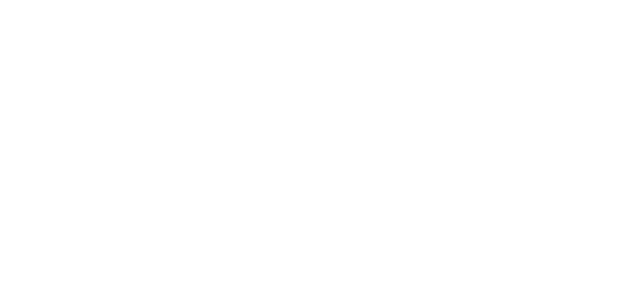
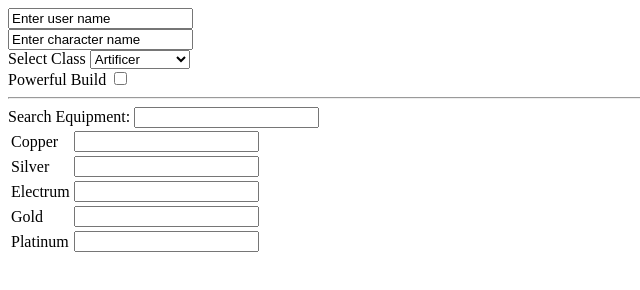
Before and after one commit to mgimp/carry-weight-app, a plain HTML site: page index.html in a window 1280 px wide. Shown: the whole page, without its empty margins (0-640 px from the left). Drawn offline with Linux system fonts and the light colour scheme.

Commit message:
Basic web page setup
As the title suggests - I set up the basic webpage in html.

The included elements need formatting of course, and will eventually be divided into different pages. This gives a rough outline for how the app could be structured as well as a testing ground for javascript testing.

```diff
--- a/index.html
+++ b/index.html
@@ -6,12 +6,81 @@
     <meta charset="utf-8">
     <meta http-equiv="X-UA-Compatible" content="IE=edge">
     <meta name="viewport" content="width=device-width, initial-scale=1">
-    <link rel="stylesheet" href="/style.css">
-    <script src="/script.js" defer></script>
+    <link rel="stylesheet" href="./style.css">
+    <script src="./script.js" defer></script>
 
   </head>
 
   <body>
+    <section name="character-entry">
+
+      <input name="user-name" type="text" value="Enter user name">
+      <br>
+
+      <input name="character-name" type="text" value="Enter character name">
+      <br>
+
+      <label for="class-list">Select Class</label>
+      <select name="class-list">
+        <option>Artificer</option>
+        <option>Barbarian</option>
+        <option>Bard</option>
+        <option>Blood Hunter</option>
+        <option>Cleric</option>
+        <option>Druid</option>
+        <option>Fighter</option>
+        <option>Monk</option>
+        <option>Paladin</option>
+        <option>Ranger</option>
+        <option>Rogue</option>
+        <option>Sorcerer</option>
+        <option>Warlock</option>
+        <option>Wizard</option>
+      </select>
+      <br>
+
+      <label for="powerful-build">Powerful Build</label>
+      <input name="powerful-build" type="checkbox">
+
+    </section>
+
+    <hr>
+
+    <section name="equipment-select">
+
+      <label for="equipment-choice">Search Equipment:</label>
+      <input list="equipment-list" id="equipment-choice" name="equipment-list" />
+      <datalist id="equipment-list">
+        <option>Sword</option>
+        <option>Bow</option>
+        <option>Axe</option>
+      </datalist>
+      <br>
+
+      <table name="currency">
+        <tr>
+          <td><label for="copper">Copper</label></td>
+          <td><input name="copper" type="number" step="10"></td>
+        </tr>
+        <tr>
+          <td><label for="silver">Silver</label></td>
+          <td><input name="silver" type="number" step="10"></td>
+        </tr>
+        <tr>
+          <td><label for="electrum">Electrum</label></td>
+          <td><input name="electrum" type="number" step="10"></td>
+        </tr>
+        <tr>
+          <td><label for="gold">Gold</label></td>
+          <td><input name="gold" type="number" step="10"></td>
+        </tr>
+        <tr>
+          <td><label for="platinum">Platinum</label></td>
+          <td><input name="platinum" type="number" step="10"></td>
+        </tr>
+      </table>
+
+    </section>
 
   </body>
 </html>
```
